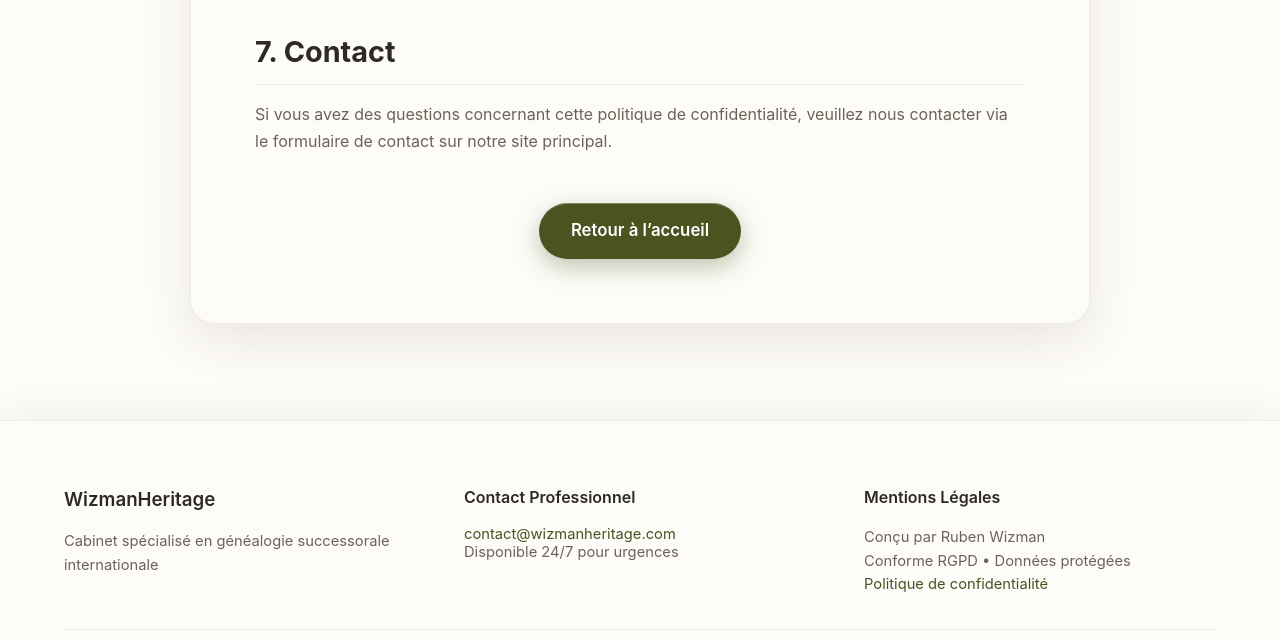
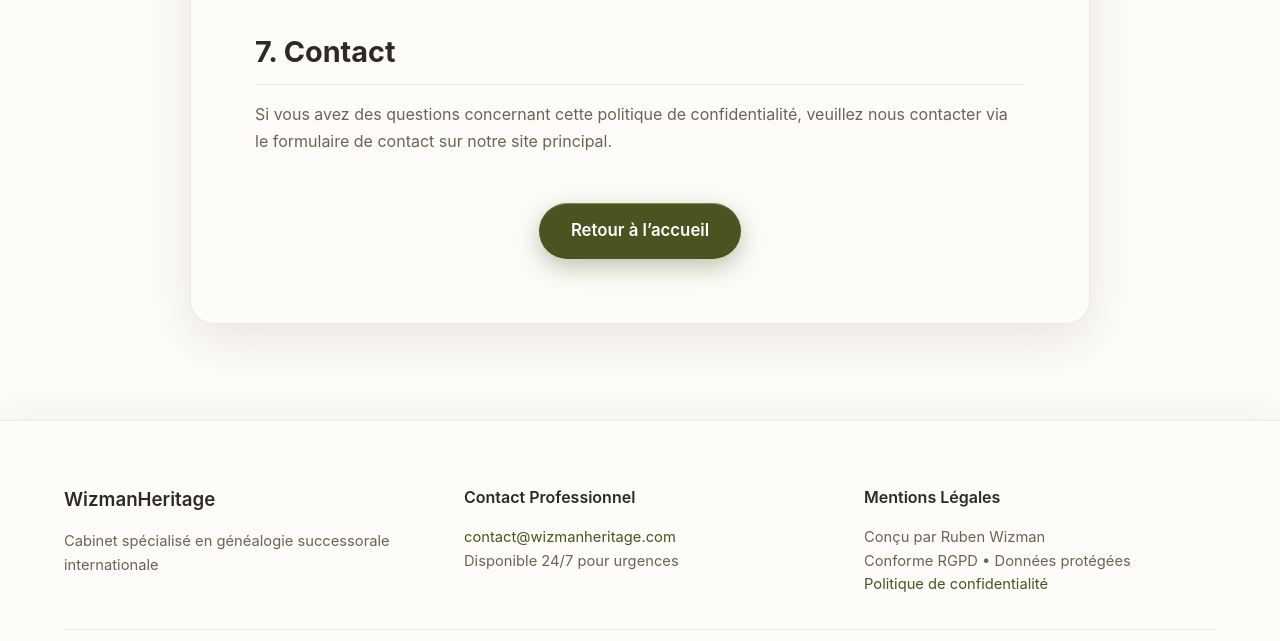
Before and after one commit to Rubenwzm/wizmanheritage-website, a website: page privacy_policy.html in a window 1280 px wide. Shown: the part 2067-2708 px from the top of the page. Drawn offline with Linux system fonts and the light colour scheme.

Commit message:
privacy_policy.html

```diff
--- a/privacy_policy.html
+++ b/privacy_policy.html
@@ -101,12 +101,6 @@
       cursor: pointer;
     }
     .language-switcher .lang-btn:focus { outline: 2px solid #0ea5e9; outline-offset: 2px; }
-
-    /* Footer : email + “Disponible…” sur 2 lignes serrées (sans espace vertical) */
-    .footer-contact .email-container { margin: 0; line-height: 1.2; }
-    .footer-contact .email-container a { display: inline-block; margin: 0; }
-    .footer-contact .email-container br { line-height: 0; }
-    .footer-contact p { margin: 0; } /* neutralise marges par défaut */
 
     @media (max-width: 768px) {
       .privacy-content-section { padding-top: var(--spacing-xl); padding-bottom: var(--spacing-xl); }
```
